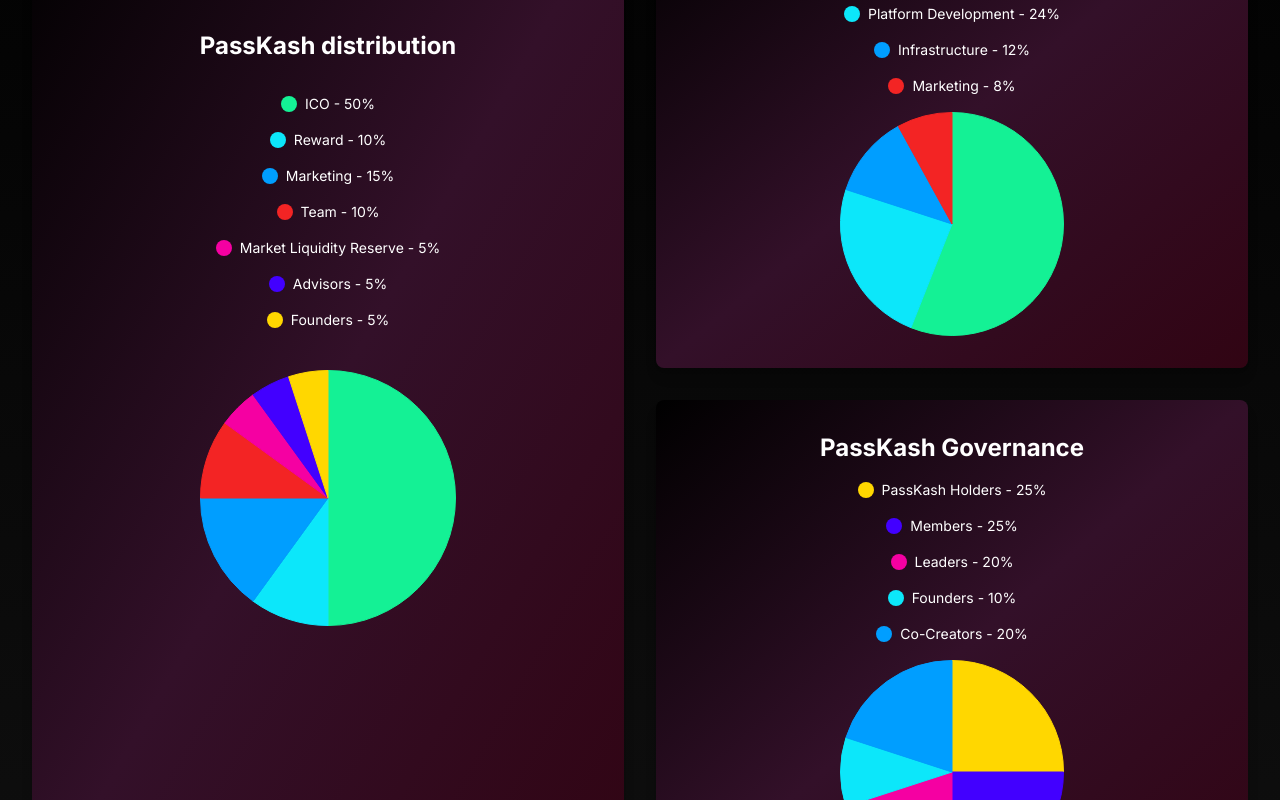
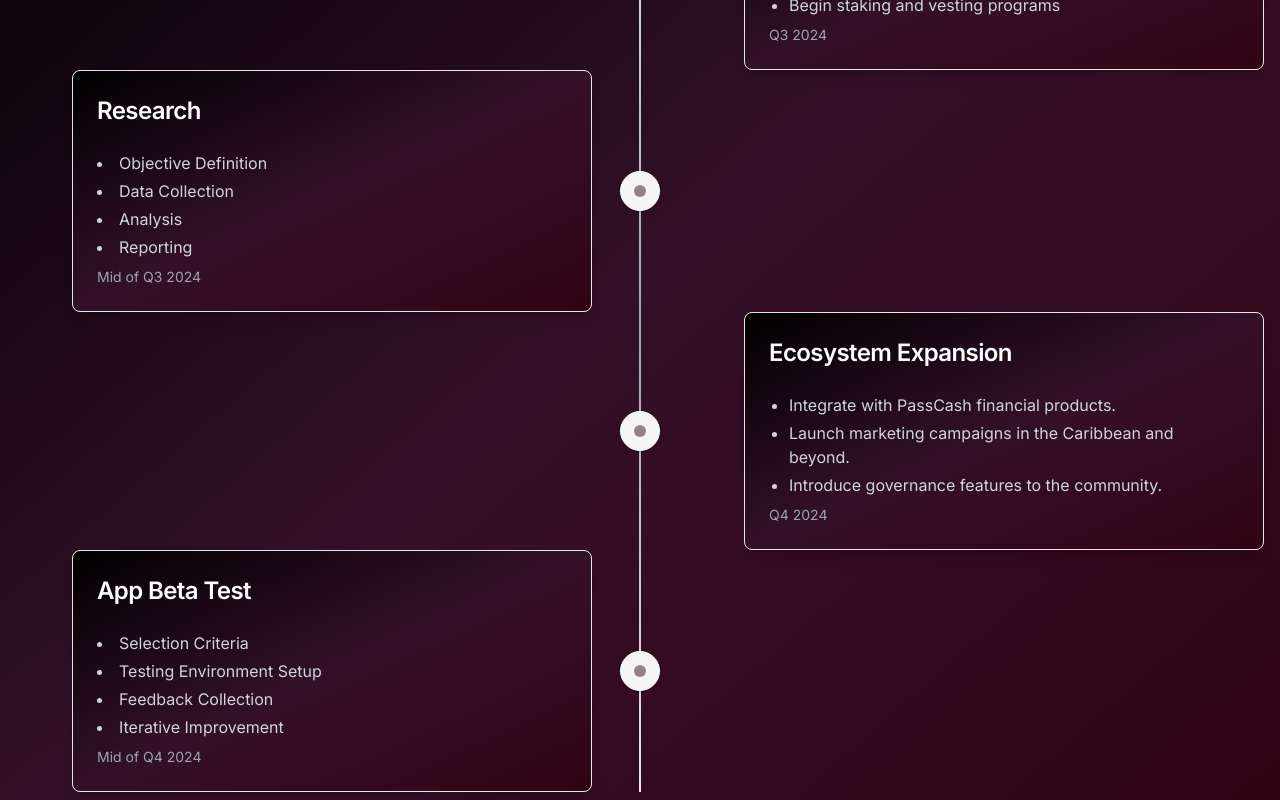
Before and after one commit to Roshan12here/Passka, a Next.js app: page / in a window 1280 px wide. Shown: the part 4680-5480 px from the top of the page. Built offline with nearby package versions, Linux system fonts and the light colour scheme.

Commit message:
Update RoadMap.tsx

```diff
--- a/app/components/RoadMap.tsx
+++ b/app/components/RoadMap.tsx
@@ -1,156 +1,80 @@
-"use client";
+"use client"
+import { Card, CardContent, CardHeader, CardTitle } from "@/components/ui/card"
+import { Badge } from "@/components/ui/badge"
+import { CheckCircle } from "lucide-react"
+import { motion } from "framer-motion"
 
-import { motion } from 'framer-motion';
-import { Pie } from 'react-chartjs-2';
-import { Chart as ChartJS, ArcElement, Tooltip, Legend } from 'chart.js';
-import Tokenomics from './tokenomics';
+interface RoadmapItem {
+  title: string
+  description: string[]
+  date: string
+  status: "completed" | "in-progress" | "upcoming"
+}
 
-ChartJS.register(ArcElement, Tooltip, Legend);
+const roadmapData: RoadmapItem[] = [
+  {
+    title: "Launch & Initial Distribution",
+    description: ["Distribute initial token supply.", "Launch PassKashToken on Binance Smart Chain.", "Begin staking and vesting programs"],
+    date: "Q3 2024",
+    status: "in-progress",
+  },
+  {
+    title: "Research",
+    description: ["Objective Definition", "Data Collection", "Analysis", "Reporting"],
+    date: "Mid of Q3 2024",
+    status: "in-progress",
+  },
+  {
+    title: "Ecosystem Expansion",
+    description: ["Integrate with PassCash financial products.", "Launch marketing campaigns in the Caribbean and beyond.", "Introduce governance features to the community."],
+    date: "Q4 2024",
+    status: "in-progress",
+  },
+  {
+    title: "App Beta Test",
+    description: ["Selection Criteria", "Testing Environment Setup", "Feedback Collection", "Iterative Improvement"],
+    date: "Mid of Q4 2024",
+    status: "in-progress",
+  },
+]
 
-export default function Component() {
-  const allocationData = [
-    { name: 'Investment In Projects', value: 56, color: '#14F195' },
-    { name: 'Platform Development', value: 24, color: '#0CE7FA' },
-    { name: 'Infrastructure', value: 12, color: '#009EFF' },
-    { name: 'Marketing', value: 8, color: '#F32424' },
-  ];
-
-  const governanceData = [
-    { name: 'PassKash Holders', value: 25, color: '#FFD700' },
-    { name: 'Members', value: 25, color: '#4200FF' },
-    { name: 'Leaders', value: 20, color: '#F500A2' },
-    { name: 'Founders', value: 10, color: '#0CE7FA' },
-    { name: 'Co-Creators', value: 20, color: '#009EFF' },
-  ];
-
-  const allocationChartData = {
-    labels: allocationData.map(item => item.name),
-    datasets: [
-      {
-        data: allocationData.map(item => item.value),
-        backgroundColor: allocationData.map(item => item.color),
-        borderColor: allocationData.map(item => item.color),
-        borderWidth: 1,
-      },
-    ],
-  };
-
-  const governanceChartData = {
-    labels: governanceData.map(item => item.name),
-    datasets: [
-      {
-        data: governanceData.map(item => item.value),
-        backgroundColor: governanceData.map(item => item.color),
-        borderColor: governanceData.map(item => item.color),
-        borderWidth: 1,
-      },
-    ],
-  };
-
-  const chartOptions = {
-    plugins: {
-      legend: {
-        display: false,
-      },
-    },
-  };
-
+export default function RoadmapComponent() {
   return (
-    <div className="min-h-screen bg-gradient-to-b from-[#000000] to-[#0f0f0f] text-white p-8">
-      <motion.h2
-        initial={{ y: 50 }}
-        animate={{ y: 0 }}
-        transition={{ duration: 0.5 }}
-        className="text-3xl md:text-5xl text-center font-bold text-[#ffffff] mb-8"
-      >
-        Introduction to the PassKash
-        <br />
-        tokenomics
-      </motion.h2>
-      <div className="grid md:grid-cols-2 gap-8">
-        {/* Left Column: PassKash Distribution */}
-        <motion.div
-          initial={{ opacity: 0, y: 20 }}
-          animate={{ opacity: 1, y: 0 }}
-          transition={{ duration: 0.5 }}
-          className="bg-gradient-to-br from-[#000000] via-[#331029] to-[#310413] p-6 rounded-lg shadow-lg"
-        >
-          <Tokenomics />
-        </motion.div>
-
-        {/* Right Column: Allocation and Governance stacked vertically */}
-        <div className="flex flex-col gap-8">
+    <div id="roadmap" className="container bg-gradient-to-br from-[#000000] via-[#331029] to-[#310413] mx-auto px-4 py-12">
+      <h2 className="text-4xl font-bold mb-10 text-center text-white">Our Roadmap</h2>
+      <div className="space-y-12 relative before:absolute before:inset-0 before:ml-5 before:h-full before:w-0.5 before:bg-gradient-to-b before:from-gray-200 before:via-gray-400 before:to-gray-200 md:before:mx-auto md:before:left-0 md:before:right-0 md:space-y-0">
+        {roadmapData.map((item, index) => (
           <motion.div
-            initial={{ opacity: 0, y: 20 }}
-            animate={{ opacity: 1, y: 0 }}
-            transition={{ duration: 0.5, delay: 0.2 }}
-            className="bg-gradient-to-br from-[#000000] via-[#331029] to-[#310413] p-8 rounded-lg shadow-lg flex flex-col justify-between items-center"
+            key={index}
+            className="relative flex items-center md:justify-center"
+            whileInView={{ opacity: 1, x: 0 }}
+            initial={{ opacity: 0, x: index % 2 === 0 ? -100 : 100 }}
+            transition={{ duration: 0.6, ease: "easeOut" }}
+            viewport={{ once: true }}  // Ensure the animation only plays once when scrolled into view
           >
-            <h2 className="text-2xl font-bold mb-4 text-center">Allocation Of Resources</h2>
-            <div className="flex flex-col gap-4 items-center">
-              {allocationData.map((item, index) => (
-                <motion.div
-                  key={index}
-                  initial={{ opacity: 0, y: 20 }}
-                  whileInView={{ opacity: 1, y: 0 }}
-                  transition={{ duration: 0.5, delay: index * 0.2 }}
-                  viewport={{ once: true }}
-                  className="flex items-center gap-2 text-white"
-                >
-                  <span
-                    className="w-4 h-4 rounded-full"
-                    style={{ backgroundColor: item.color }}
-                  />
-                  <span className="text-sm">{item.name} - {item.value}%</span>
-                </motion.div>
-              ))}
-            </div>
-            <motion.div
-              initial={{ opacity: 0, scale: 0.8 }}
-              animate={{ opacity: 1, scale: 1 }}
-              transition={{ duration: 0.5 }}
-              className="w-48 h-48 md:w-56 md:h-56 mt-4" // Added margin-top
+            <Badge
+              variant={item.status === "completed" ? "default" : "secondary"}
+              className="absolute left-0 md:left-1/2 md:-translate-x-1/2 flex h-10 w-10 items-center justify-center rounded-full border border-background shadow"
             >
-              <Pie data={allocationChartData} options={chartOptions} />
-            </motion.div>
+              {item.status === "completed" && <CheckCircle className="h-5 w-5 text-green-500" />}
+              {item.status === "in-progress" && <div className="h-3 w-3 rounded-full bg-[#331029]  animate-pulse" />}
+            </Badge>
+            <Card className={`ml-14 md:w-5/12 border bg-gradient-to-br from-[#000000] via-[#331029] to-[#310413]  ${index % 2 === 0 ? 'md:ml-auto' : 'md:mr-auto'} shadow-lg`}>
+              <CardHeader>
+                <CardTitle className="text-2xl font-semibold text-white">{item.title}</CardTitle>
+              </CardHeader>
+              <CardContent>
+                <ul className={`list-disc pl-5 text-gray-300 ${index % 2 !== 0 ? 'md:pl-0 md:pr-5 md:list-inside' : ''}`}>
+                  {item.description.map((desc, i) => (
+                    <li key={i} className="mb-1">{desc}</li>
+                  ))}
+                </ul>
+                <p className="text-sm text-gray-400 mt-2">{item.date}</p>
+              </CardContent>
+            </Card>
           </motion.div>
-
-          <motion.div
-            initial={{ opacity: 0, y: 20 }}
-            animate={{ opacity: 1, y: 0 }}
-            transition={{ duration: 0.5, delay: 0.4 }}
-            className="bg-gradient-to-br from-[#000000] via-[#331029] to-[#310413] p-8 rounded-lg shadow-lg flex flex-col justify-between items-center"
-          >
-            <h2 className="text-2xl font-bold mb-4 text-center">PassKash Governance</h2>
-            <div className="flex flex-col gap-4 items-center">
-              {governanceData.map((item, index) => (
-                <motion.div
-                  key={index}
-                  initial={{ opacity: 0, y: 20 }}
-                  whileInView={{ opacity: 1, y: 0 }}
-                  transition={{ duration: 0.5, delay: index * 0.2 }}
-                  viewport={{ once: true }}
-                  className="flex items-center gap-2 text-white"
-                >
-                  <span
-                    className="w-4 h-4 rounded-full"
-                    style={{ backgroundColor: item.color }}
-                  />
-                  <span className="text-sm">{item.name} - {item.value}%</span>
-                </motion.div>
-              ))}
-            </div>
-            <motion.div
-              initial={{ opacity: 0, scale: 0.8 }}
-              animate={{ opacity: 1, scale: 1 }}
-              transition={{ duration: 0.5 }}
-              className="w-48 h-48 md:w-56 md:h-56 mt-4" // Added margin-top
-            >
-              <Pie data={governanceChartData} options={chartOptions} />
-            </motion.div>
-          </motion.div>
-        </div>
+        ))}
       </div>
     </div>
-  );
+  )
 }
```
